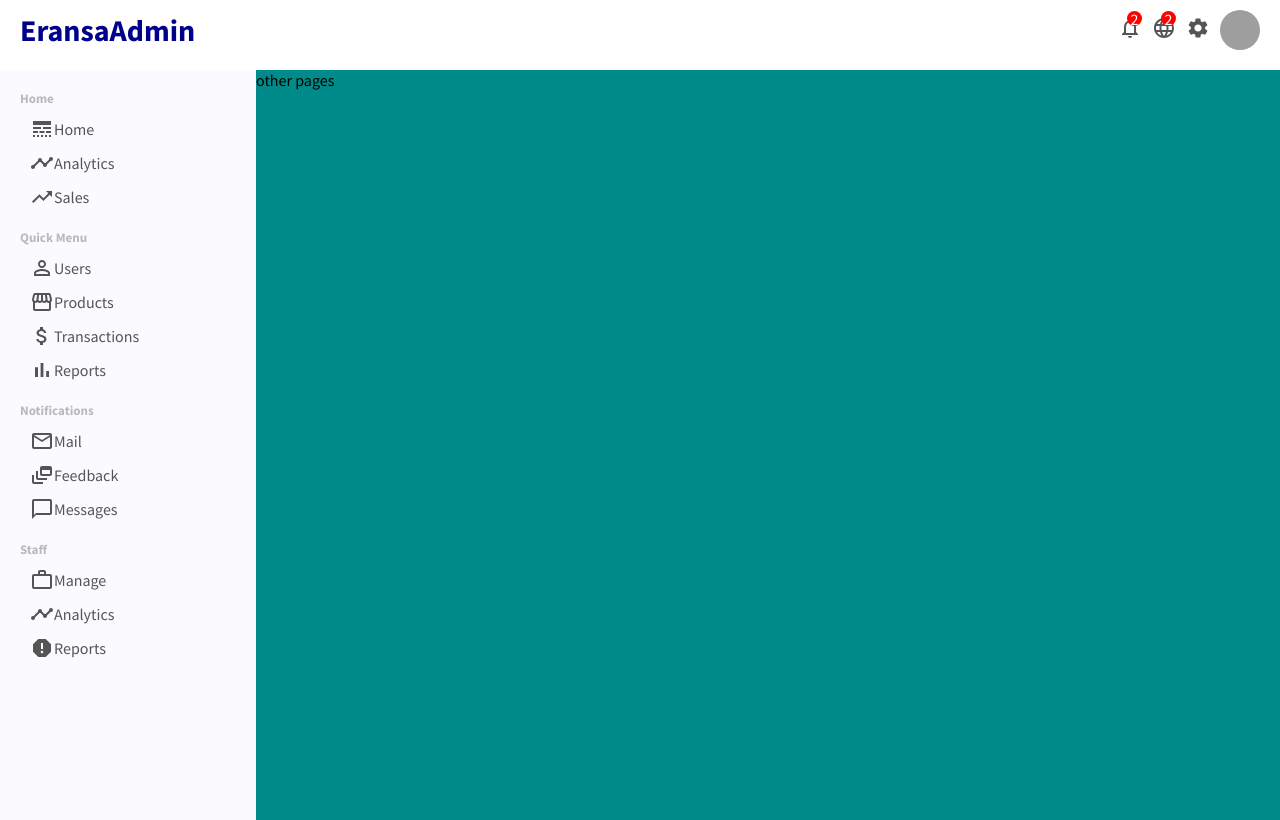
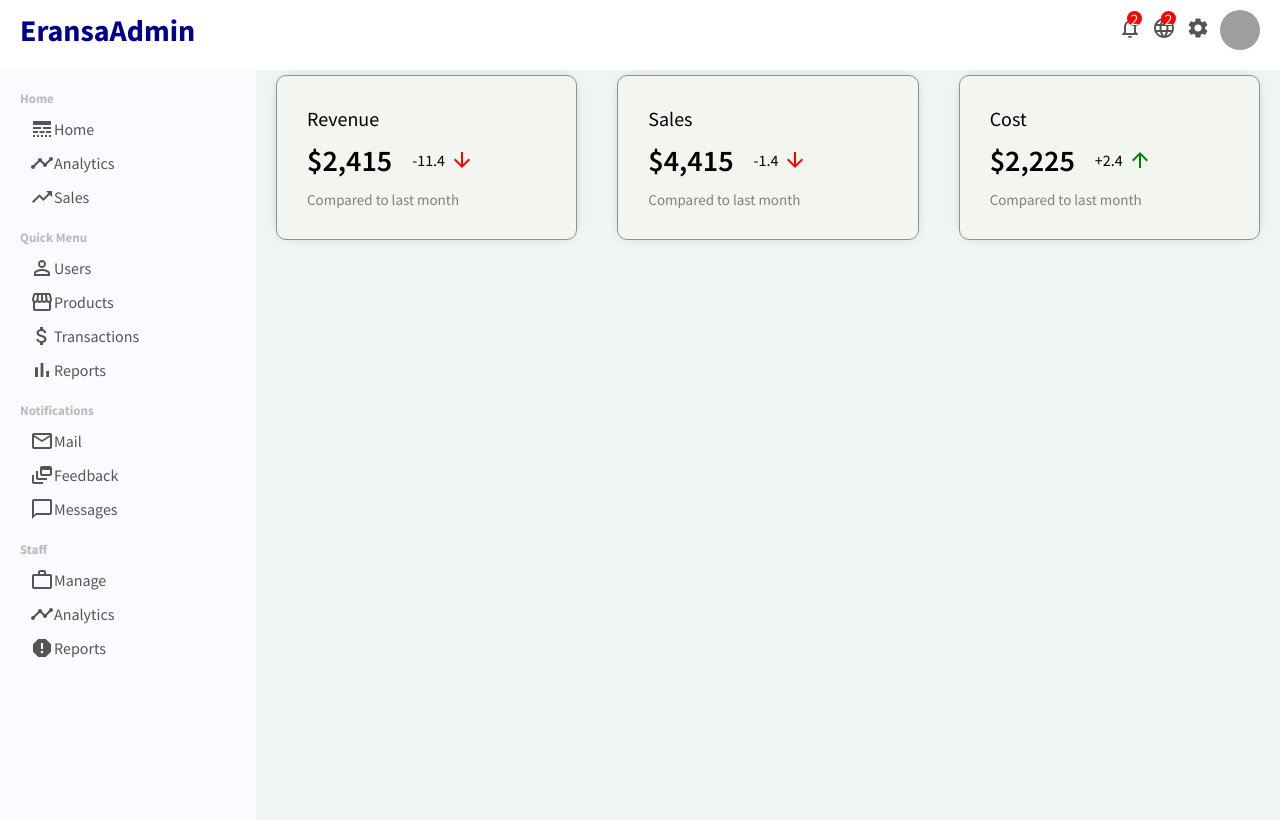
Before and after one commit to eransafadel/Admin-Panel, a React (Create React App) app: page / in a window 1280 px wide. Built offline with nearby package versions, Linux system fonts and the light colour scheme; grey boxes are pictures that could not be loaded.

Commit message:
add style  info widgets

```diff
--- a/src/App.js
+++ b/src/App.js
@@ -1,6 +1,7 @@
 import React from "react";
 import Topbar from './components/topbar/Topbar';
 import MySidebar from "./components/sidebar/MySidebar";
+import Home from "./pages/home/Home";
 import "./app.css";
 
 
@@ -10,9 +11,7 @@
     <Topbar/>
     <div className="container">
       <MySidebar/>
-      <div className="others">
-      other pages
-      </div>
+      <Home/>
 
     </div>
    </div>
--- a/src/app.css
+++ b/src/app.css
@@ -1,9 +1,3 @@
 .container{
     display:flex;
 }
-
-.others{
-    margin-top: 40px;
-    flex:4;
-    background-color:darkcyan;
-}
--- /dev/null
+++ b/src/components/featuredInfo/FeaturedInfo.jsx
@@ -0,0 +1,42 @@
+import React from "react";
+import "./featuredInfo.css";
+import { ArrowDownward, ArrowUpward } from "@material-ui/icons";
+const FeaturedInfo = () => {
+  return (
+    <div className="featured">
+      <div className="featuredItem">
+        <span className="featuredTitle">Revenue</span>
+        <div className="featuredMoneyContainer">
+            <span className="featuredMoney">$2,415</span>
+            <span className="featuredMoneyRate">
+                -11.4 <ArrowDownward className="featuredIcon negative"/>
+            </span>
+        </div>
+        <span className="featuredSub">Compared to last month</span>
+      </div>
+
+      <div className="featuredItem">
+        <span className="featuredTitle">Sales</span>
+        <div className="featuredMoneyContainer">
+          <span className="featuredMoney">$4,415</span>
+          <span className="featuredMoneyRate">
+            -1.4 <ArrowDownward className="featuredIcon negative"/>
+          </span>
+        </div>
+        <span className="featuredSub">Compared to last month</span>
+      </div>
+      <div className="featuredItem">
+        <span className="featuredTitle">Cost</span>
+        <div className="featuredMoneyContainer">
+          <span className="featuredMoney">$2,225</span>
+          <span className="featuredMoneyRate">
+            +2.4 <ArrowUpward className="featuredIcon positive"/>
+          </span>
+        </div>
+        <span className="featuredSub">Compared to last month</span>
+      </div>
+    </div>
+  );
+};
+
+export default FeaturedInfo;
--- /dev/null
+++ b/src/components/featuredInfo/featuredInfo.css
@@ -0,0 +1,59 @@
+.featured {
+  width: 100%;
+  display: flex;
+  justify-content: space-between;
+}
+
+.featuredItem {
+  flex: 1;
+  margin: 5px 20px;
+  padding: 30px;
+  border-radius: 10px;
+  cursor: pointer;
+  border-style: solid;
+  border-width: thin;
+  border-color: rgb(141, 147, 147);
+  background-color:rgb(243, 245, 241);
+  -webkit-box-shadow: 0px 0px 15px -10px rgba(0, 0, 0, 0.75);
+  box-shadow: 0px 0px 15px -10px rgba(0, 0, 0, 0.75);
+}
+
+.featuredTitle{
+    font-size: 20px;
+}
+
+.featuredMoneyContainer{
+    margin: 10px 0px;
+    display: flex;
+    align-items: center;
+}
+
+.featuredMoney{
+    font-size: 30px;
+    font-weight: 600;
+}
+
+.featuredMoneyRate{
+    display: flex;
+    align-items: center;
+    margin-left: 20px;
+}
+
+.featuredIcon{
+    font-size: 14px;
+    margin-left: 5px;
+
+}
+
+.featuredIcon.negative{
+    color: red;
+}
+
+.featuredIcon.positive{
+    color: green;
+}
+
+.featuredSub{
+    font-size: 15px;
+    color: gray;
+}
--- /dev/null
+++ b/src/pages/home/Home.jsx
@@ -0,0 +1,13 @@
+import React from 'react';
+import FeaturedInfo from "../../components/featuredInfo/FeaturedInfo";
+import "./home.css";
+
+const Home = () => {
+  return (
+    <div className="home">
+        <FeaturedInfo/>
+    </div>
+  )
+}
+
+export default Home
--- /dev/null
+++ b/src/pages/home/home.css
@@ -0,0 +1,5 @@
+.home {
+  flex: 4;
+  margin-top: 40px;
+  background-color: rgb(240, 246, 246);
+}
```
